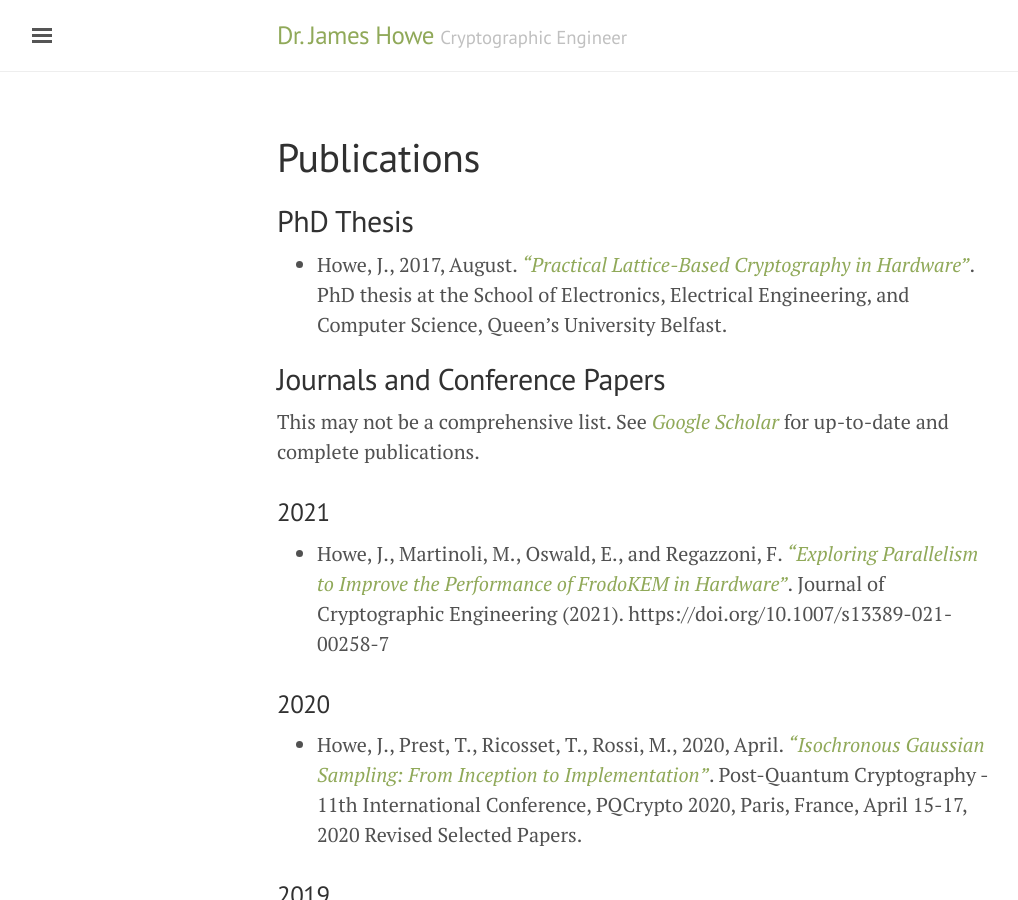
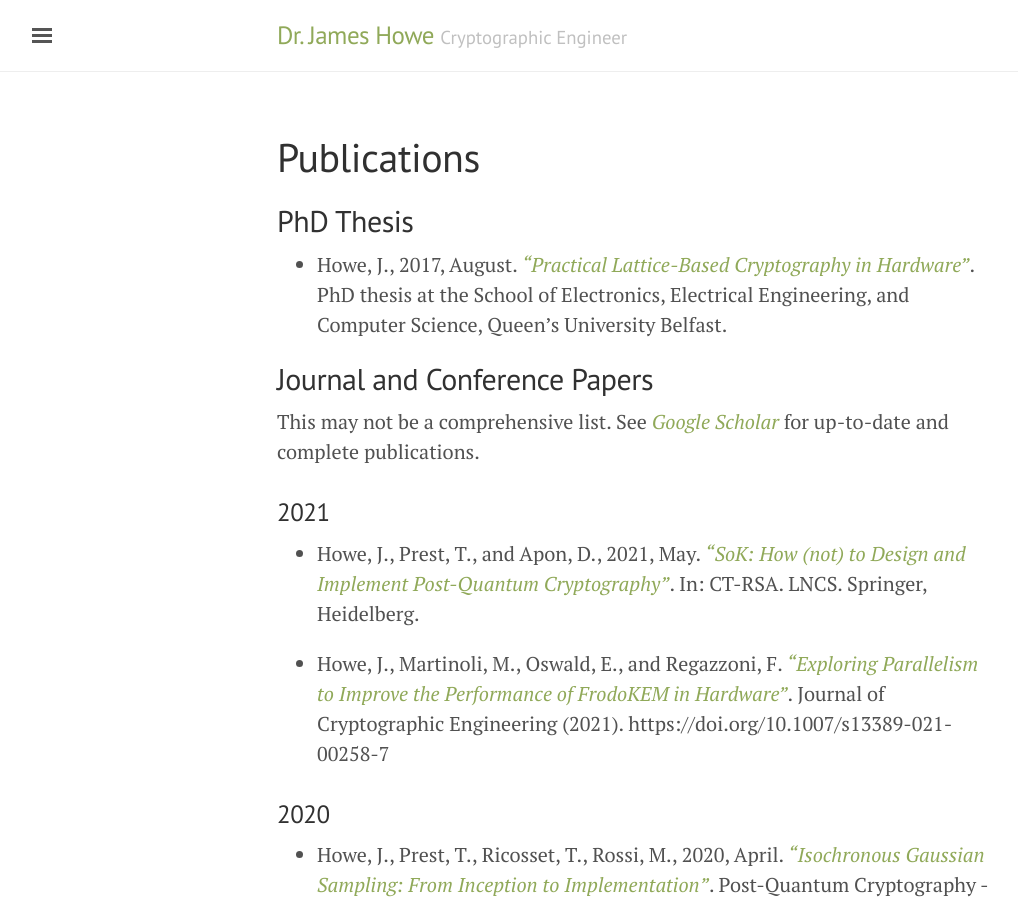
Before and after one commit to jameshoweee/jameshoweee.github.io, a Jekyll site: the page built from papers.md, in a window 1280 px wide and 900 px high. Shown: the whole window, without its empty margins (3-1021 px from the left). Built offline with Jekyll 4.4.1, drawn with Linux system fonts in a browser that asks for light colours.

Commit message:
Update papers.md

```diff
--- a/papers.md
+++ b/papers.md
@@ -7,11 +7,13 @@ permalink: /publications/
 ## PhD Thesis
 *	Howe, J., 2017, August. [*"Practical Lattice-Based Cryptography in Hardware"*](files/thesis.pdf). PhD thesis at the School of Electronics, Electrical Engineering, and Computer Science, Queen’s University Belfast.
 
-## Journals and Conference Papers
+## Journal and Conference Papers
 This may not be a comprehensive list.
 See [*Google Scholar*](https://scholar.google.co.uk/citations?user=LItUNn4AAAAJ&hl=en) for up-to-date and complete publications.
 
 ### 2021
+* Howe, J., Prest, T., and Apon, D., 2021, May. [*"SoK: How (not) to Design and Implement Post-Quantum Cryptography"*](https://eprint.iacr.org/2021/462.pdf). In: CT-RSA. LNCS. Springer, Heidelberg.
+
 * Howe, J., Martinoli, M., Oswald, E., and Regazzoni, F. [*"Exploring Parallelism to Improve the Performance of FrodoKEM in Hardware"*](files/Howe2021_Article_ExploringParallelismToImproveT.pdf). Journal of Cryptographic Engineering (2021). https://doi.org/10.1007/s13389-021-00258-7
 
 ### 2020
```
